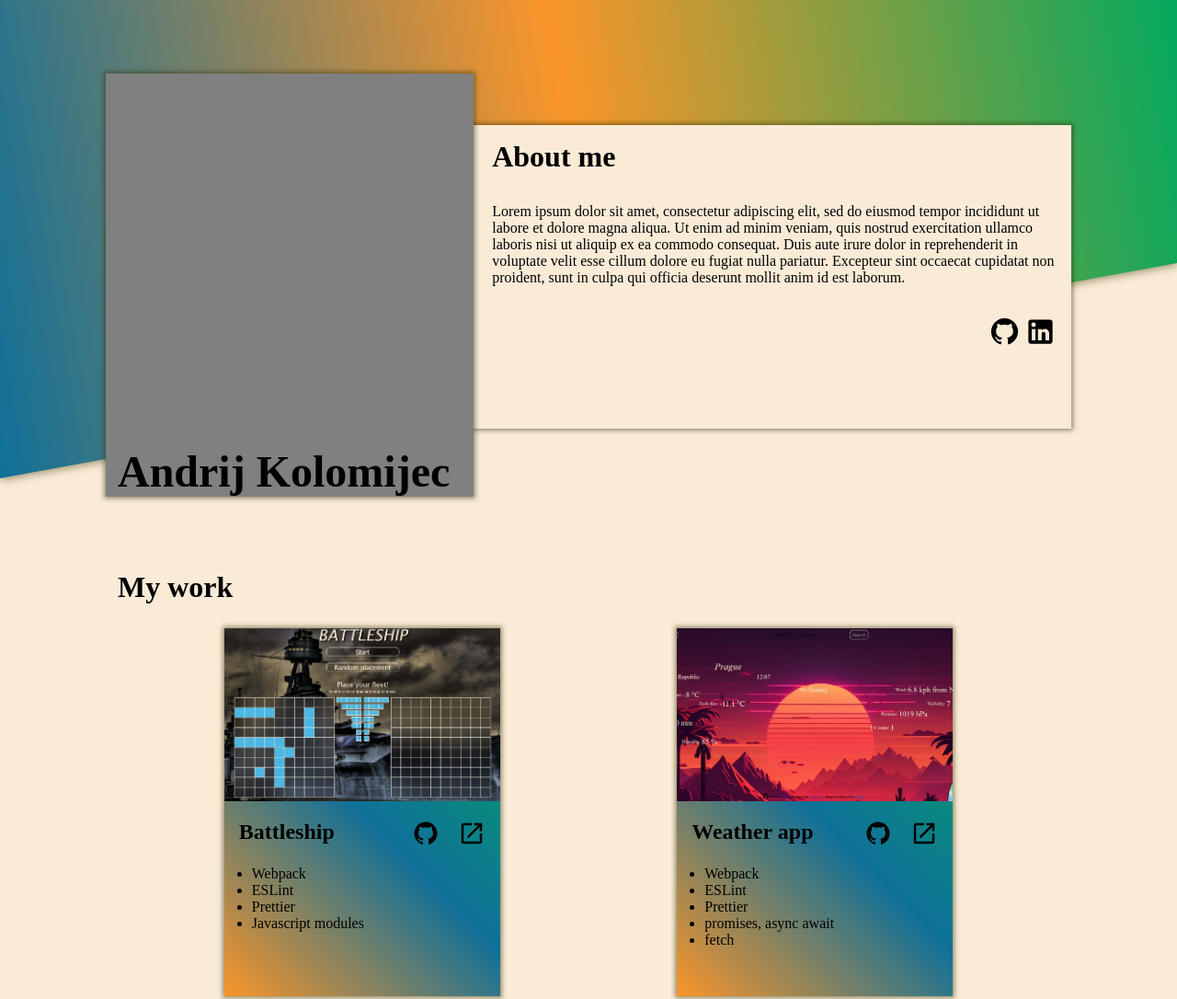
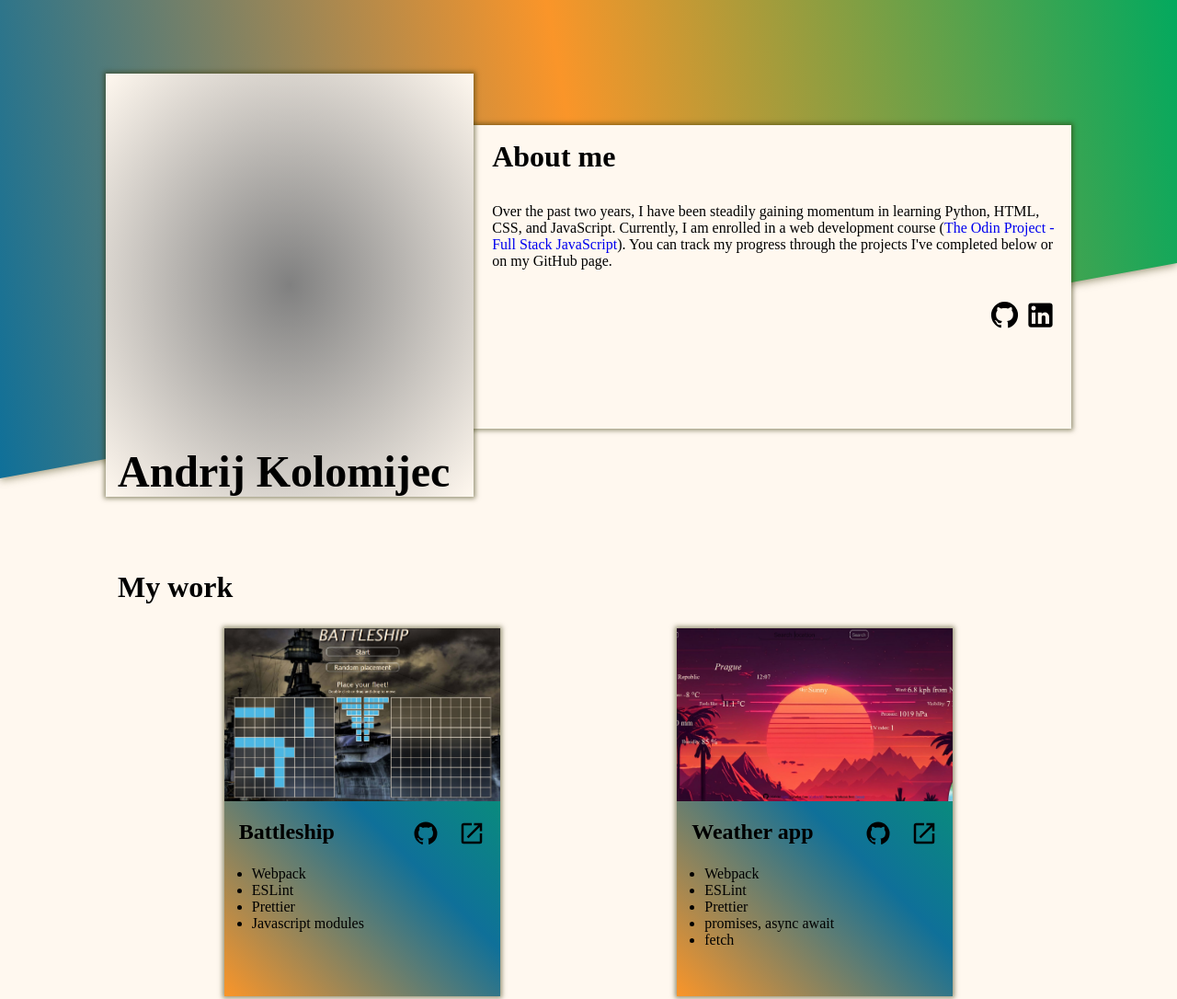
Before and after one commit to Andrij-Kolomijec/Homepage, a website with bundled scripts: page src/index.html in a window 1280 px wide. Shown: the top 1086 px of the page at 92% size. Built offline with nearby package versions, Linux system fonts and the light colour scheme.

Commit message:
Edited about, contact info

```diff
--- a/src/index.html
+++ b/src/index.html
@@ -17,10 +17,10 @@
     <div class="name">Andrij Kolomijec</div>
     <section class="about">
       <h3>About me</h3>
-      <p>Lorem ipsum dolor sit amet, consectetur adipiscing elit, sed do eiusmod tempor incididunt ut labore et dolore magna
-        aliqua. Ut enim ad minim veniam, quis nostrud exercitation ullamco laboris nisi ut aliquip ex ea commodo consequat. Duis
-        aute irure dolor in reprehenderit in voluptate velit esse cillum dolore eu fugiat nulla pariatur. Excepteur sint
-        occaecat cupidatat non proident, sunt in culpa qui officia deserunt mollit anim id est laborum.
+      <p>
+        Over the past two years, I have been steadily gaining momentum in learning Python, HTML, CSS, and JavaScript. Currently,
+        I am enrolled in a web development course (<a href="https://www.theodinproject.com/paths/full-stack-javascript">The Odin Project - Full Stack JavaScript</a>). You can track my progress through
+        the projects I've completed below or on my GitHub page.
       </p>
       <div class="links">
         <a href="https://github.com/Andrij-Kolomijec?tab=repositories">
@@ -194,7 +194,7 @@
       <p>
         Please get in touch if you think our work could be mutually beneficial!
       </p>
-      <p>
+      <!-- <p>
         1234 Random Road
         <br>
         Random Town, Florida 12345
@@ -206,7 +206,15 @@
       <p>
         <img class="email" src="./Icons/email-outline.svg" alt="">
         not.real@mail.com
-      </p>
+      </p> -->
+      <div class="links">
+        <a href="https://github.com/Andrij-Kolomijec?tab=repositories">
+          <img class="github" src="./Icons/github.svg" alt="">
+        </a>
+        <a href="https://cz.linkedin.com/in/andrij-kolomijec-40311b295?trk=people-guest_people_search-card">
+          <img class="linkedin" src="./Icons/linkedin.svg" alt="">
+        </a>
+      </div>
     </div>
   </footer>
   <div class="trapezoid-container-footer">
--- a/src/style.css
+++ b/src/style.css
@@ -1,7 +1,6 @@
 * {
   margin: 0;
   padding: 0;
-  /* border: 1px solid; */
 }
 
 :root {
@@ -10,7 +9,7 @@
 
 body {
   font-family: 'Times New Roman', Times, serif;
-  background-color: antiquewhite;
+  background-color: rgb(255, 248, 239);
   display: flex;
   align-items: center;
   flex-direction: column;
@@ -38,7 +37,7 @@ header {
 }
 
 .header-photo {
-  background-color: grey;
+  background:radial-gradient(grey, rgb(255, 248, 239));;
   min-height: 460px;
   min-width: 400px;
   margin: 10vh 20px 0 -1vw;
@@ -58,7 +57,7 @@ header {
   min-height: 330px;
   min-width: 200px;
   margin: 17vh -1vw 0 0;
-  background-color: antiquewhite;
+  background-color: rgb(255, 248, 239);
   box-shadow: var(--shadows);
   font-size: 1rem;
 }
@@ -162,7 +161,7 @@ footer {
 }
 
 .contact-info img {
-  height: 20px;
+  height: 50px;
 }
 
 .contact-info > p {
```
Also changed, not shown: README.md.
